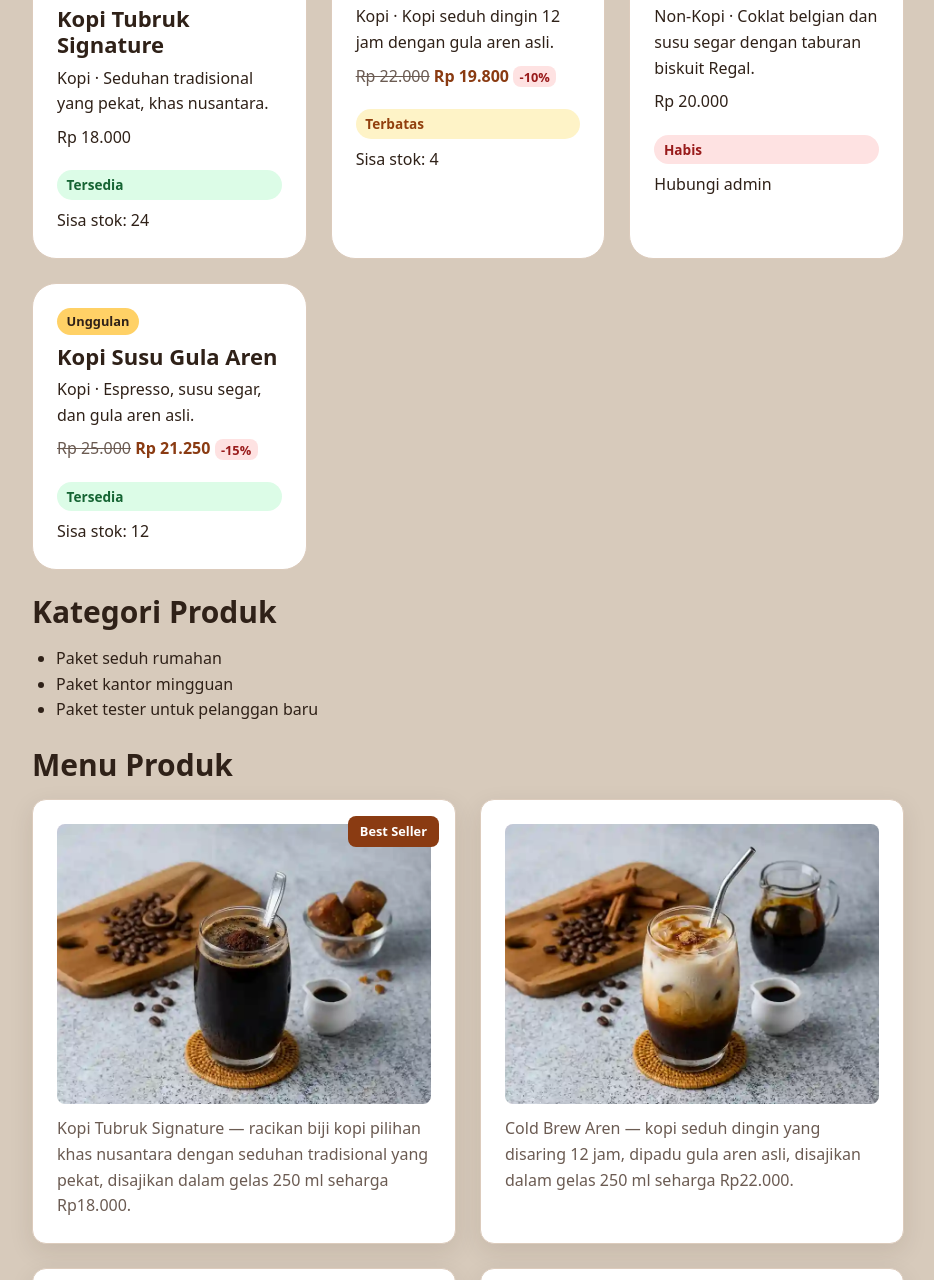
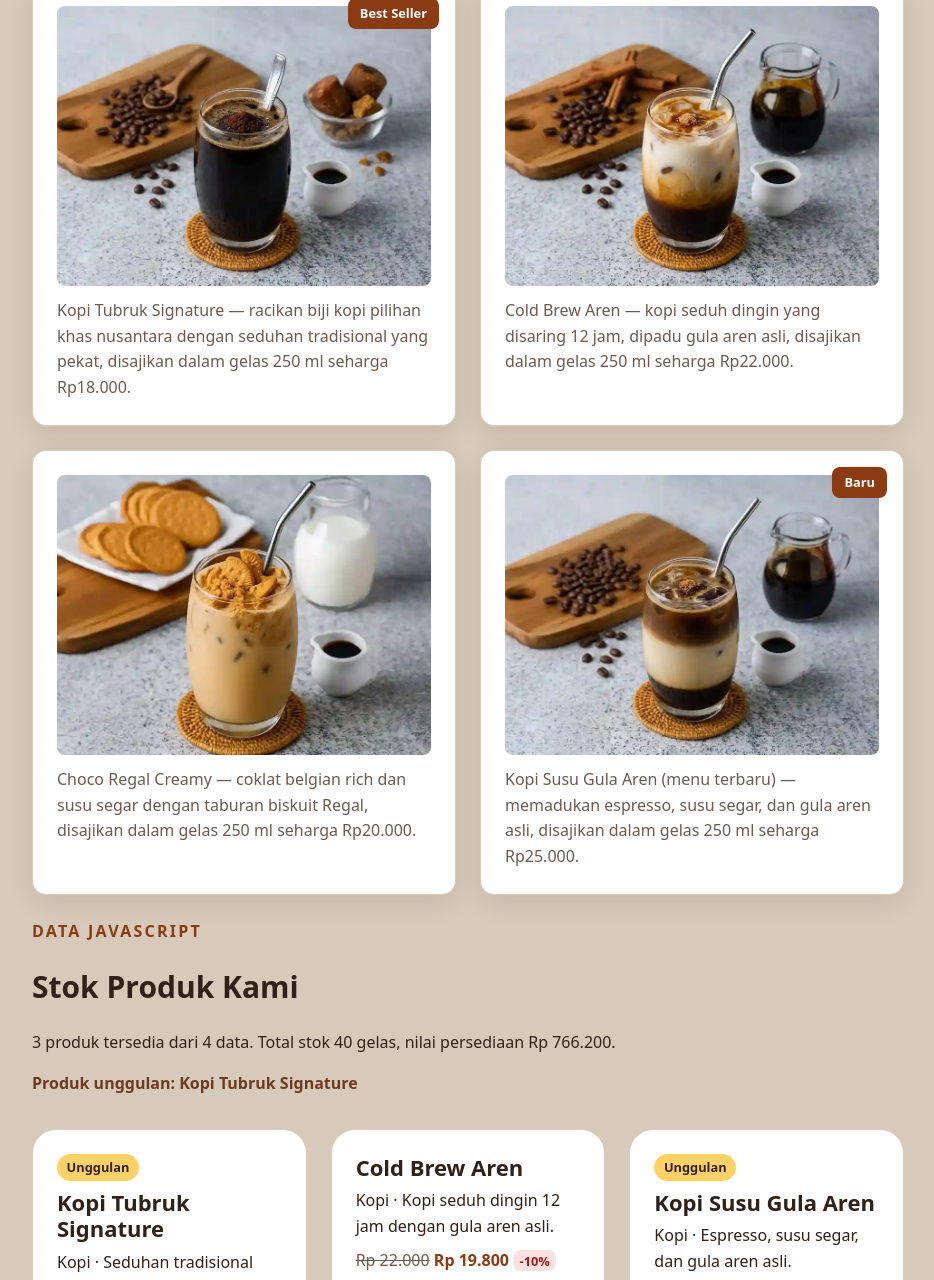
Before and after one commit to nasywaaqilla/website-umkm, a plain HTML site: page produk.html in a window 1280 px wide. Shown: the part 469-1749 px from the top of the page, without its empty margins (172-1106 px from the left). Drawn offline with Linux system fonts and the light colour scheme.

Commit message:
Feat: merapikan js (filter, map, find, for... of, console.table)

```diff
--- a/css/style.css
+++ b/css/style.css
@@ -495,7 +495,6 @@ audio {
   margin: 0;
 }
 
-
 .tips-box {
   padding: var(--spacing-md);
   background: var(--color-surface-soft);
@@ -781,3 +780,8 @@ textarea:focus-visible {
   background: #fee2e2;
   border-radius: var(--radius-sm);
 }
+
+#produk-unggulan {
+  font-weight: 700;
+  color: var(--color-primary, #6f3b1f);
+}
--- a/js/app.js
+++ b/js/app.js
@@ -1,70 +1,38 @@
 "use strict";
-console.log("P09 JavaScript aktif");
+console.log("P10 JavaScript aktif");
 
 const produkUmkm = [
-    {
-        nama: "Kopi Tubruk Signature",
-        kategori: "Kopi",
-        harga: 18000,
-        stok: 24, // > 5  -> Tersedia
-        isUnggulan: true,
-        deskripsi: "Seduhan tradisional yang pekat, khas nusantara.",
-        diskonPersen: 0,
-    },
-    {
-        nama: "Cold Brew Aren",
-        kategori: "Kopi",
-        harga: 22000,
-        stok: 4, // 1-5 -> Terbatas
-        isUnggulan: false,
-        deskripsi: "Kopi seduh dingin 12 jam dengan gula aren asli.",
-        diskonPersen: 10,
-    },
-    {
-        nama: "Choco Regal Creamy",
-        kategori: "Non-Kopi",
-        harga: 20000,
-        stok: 0, // = 0 -> Habis
-        isUnggulan: false,
-        deskripsi: "Coklat belgian dan susu segar dengan taburan biskuit Regal.",
-        diskonPersen: 0,
-    },
-    {
-        nama: "Kopi Susu Gula Aren",
-        kategori: "Kopi",
-        harga: 25000,
-        stok: 12, // > 5  -> Tersedia
-        isUnggulan: true,
-        deskripsi: "Espresso, susu segar, dan gula aren asli.",
-        diskonPersen: 15,
-    },
+    { id: 1, nama: "Kopi Tubruk Signature", kategori: "Kopi", harga: 18000, stok: 24, isUnggulan: true, diskonPersen: 0, gambar: "assets/images/kopi_tubruk_signature.webp", deskripsi: "Seduhan tradisional yang pekat, khas nusantara." },
+    { id: 2, nama: "Cold Brew Aren", kategori: "Kopi", harga: 22000, stok: 4, isUnggulan: false, diskonPersen: 10, gambar: "assets/images/cold_brew_aren.webp", deskripsi: "Kopi seduh dingin 12 jam dengan gula aren asli." },
+    { id: 3, nama: "Choco Regal Creamy", kategori: "Non-Kopi", harga: 20000, stok: 0, isUnggulan: false, diskonPersen: 0, gambar: "assets/images/choco_regal.webp", deskripsi: "Coklat belgian dan susu segar dengan taburan biskuit Regal." },
+    { id: 4, nama: "Kopi Susu Gula Aren", kategori: "Kopi", harga: 25000, stok: 12, isUnggulan: true, diskonPersen: 15, gambar: "assets/images/kopi_susu_aren.webp", deskripsi: "Espresso, susu segar, dan gula aren asli." }
 ];
 
-const formatRupiah = new Intl.NumberFormat("id-ID", {
-    style: "currency",
-    currency: "IDR",
-    maximumFractionDigits: 0,
-});
+function formatRupiah(nilai) {
+    const angka = Number(nilai);
+    if (!Number.isFinite(angka)) {
+        return "Rp 0";
+    }
+    return new Intl.NumberFormat("id-ID", {
+        style: "currency",
+        currency: "IDR",
+        maximumFractionDigits: 0
+    }).format(angka).replace(/\u00a0/g, " ");
+}
 
 function hitungHargaAkhir(harga, diskonPersen = 0) {
-    const persen = Number(diskonPersen);
-
-    if (!Number.isFinite(persen) || persen <= 0) {
-        return harga;
-    }
-
-    const persenValid = Math.min(persen, 100);
-    return Math.round(harga - (harga * persenValid) / 100);
+    const persen = Math.min(Math.max(Number(diskonPersen) || 0, 0), 100);
+    return Math.round(harga - (harga * persen) / 100);
 }
 
 function statusStok(stok) {
-    if (stok === 0) {
-        return { label: "Habis", className: "empty" };
-    } else if (stok <= 5) {
-        return { label: "Terbatas", className: "warning" };
-    } else {
-        return { label: "Tersedia", className: "" };
+    if (stok <= 0) {
+        return { label: "Habis", class: "stok-habis" };
     }
+    if (stok <= 5) {
+        return { label: "Stok terbatas", class: "stok-terbatas" };
+    }
+    return { label: "Tersedia", class: "stok-tersedia" };
 }
 
 function buatKartuProduk(produk) {
@@ -78,20 +46,20 @@ function buatKartuProduk(produk) {
 
     const blokHarga = adaDiskon
         ? `<p class="price">
-             <s class="price-old">${formatRupiah.format(produk.harga)}</s>
-             <span class="price-promo">${formatRupiah.format(hargaAkhir)}</span>
+             <s class="price-old">${formatRupiah(produk.harga)}</s>
+             <span class="price-promo">${formatRupiah(hargaAkhir)}</span>
              <span class="discount-tag">-${produk.diskonPersen}%</span>
            </p>`
-        : `<p class="price">${formatRupiah.format(produk.harga)}</p>`;
+        : `<p class="price">${formatRupiah(produk.harga)}</p>`;
 
     return `
-      <article class="js-product-card">
+      <article class="js-product-card" data-id="${produk.id}">
         ${badgeUnggulan}
         <h3>${produk.nama}</h3>
-        <p>${produk.kategori} &middot; ${produk.deskripsi}</p>
+        <p class="category-note">${produk.kategori} &middot; ${produk.deskripsi}</p>
         ${blokHarga}
-        <span class="stock-badge ${status.className}">${status.label}</span>
-        <p>${produk.stok > 0 ? `Sisa stok: ${produk.stok}` : "Hubungi admin"}</p>
+        <span class="stock-badge ${status.class}">${status.label}</span>
+        <p>Sisa stok: ${produk.stok}</p>
       </article>
     `;
 }
@@ -99,36 +67,44 @@ function buatKartuProduk(produk) {
 function renderProduk() {
     const grid = document.querySelector("#produk-dinamis");
     const ringkasan = document.querySelector("#produk-ringkasan");
+    const unggulan = document.querySelector("#produk-unggulan");
 
-    if (!grid || !ringkasan) {
+    if (!grid || !ringkasan || !unggulan) {
+        console.warn("Target render produk tidak ditemukan; render dilewati.");
         return;
     }
 
-    let jumlahTersedia = 0;
-    let markup = "";
+    console.table(produkUmkm);
 
-    for (const produk of produkUmkm) {
-        if (produk.stok > 0) {
-            jumlahTersedia++;
-        }
-        markup += buatKartuProduk(produk);
+    const produkTersedia = produkUmkm.filter((produk) => produk.stok > 0);
+    console.log("Jumlah data awal:", produkUmkm.length, "| tersedia:", produkTersedia.length);
+
+    const daftarKartu = produkTersedia.map(buatKartuProduk);
+    console.log("Jumlah kartu HTML:", daftarKartu.length);
+
+    const produkUnggulan = produkTersedia.find((produk) => produk.isUnggulan === true);
+    console.log("Produk unggulan:", produkUnggulan);
+
+    let totalStok = 0;
+    let nilaiPersediaan = 0;
+    for (const produk of produkTersedia) {
+        const hargaAkhir = hitungHargaAkhir(produk.harga, produk.diskonPersen);
+        totalStok += produk.stok;
+        nilaiPersediaan += hargaAkhir * produk.stok;
+        console.log(`[hitung] ${produk.nama}: harga akhir ${hargaAkhir} x stok ${produk.stok}`);
     }
+    console.log("Total stok:", totalStok, "| Nilai persediaan:", nilaiPersediaan);
 
-    grid.innerHTML = markup;
-    ringkasan.textContent = `${jumlahTersedia} produk tersedia dari ${produkUmkm.length} data.`;
+    grid.innerHTML = daftarKartu.join("");
+    ringkasan.textContent =
+        `${produkTersedia.length} produk tersedia dari ${produkUmkm.length} data. ` +
+        `Total stok ${totalStok} gelas, nilai persediaan ${formatRupiah(nilaiPersediaan)}.`;
 
-    console.table(
-        produkUmkm.map((p) => ({
-            nama: p.nama,
-            kategori: p.kategori,
-            harga: p.harga,
-            diskonPersen: p.diskonPersen,
-            hargaAkhir: hitungHargaAkhir(p.harga, p.diskonPersen),
-            stok: p.stok,
-            status: statusStok(p.stok).label,
-            isUnggulan: p.isUnggulan,
-        }))
-    );
+    if (produkUnggulan) {
+        unggulan.textContent = `Produk unggulan: ${produkUnggulan.nama}`;
+    } else {
+        unggulan.textContent = "Belum ada produk unggulan.";
+    }
 }
 
 document.addEventListener("DOMContentLoaded", renderProduk);
--- a/produk.html
+++ b/produk.html
@@ -43,15 +43,6 @@
             <p>Pilih produk sesuai kebutuhan seduh harian, kantor, atau hadiah.</p>
         </section>
 
-        <section class="section" aria-labelledby="produk-dinamis-title">
-            <div class="section-header">
-                <p class="eyebrow">Data JavaScript</p>
-                <h2 id="produk-dinamis-title">Stok Produk Kami</h2>
-                <p id="produk-ringkasan">Data produk akan dimuat melalui JavaScript.</p>
-            </div>
-            <div id="produk-dinamis" class="js-product-grid"></div>
-        </section>
-
         <section aria-labelledby="kategori-title">
             <h2 id="kategori-title">Kategori Produk</h2>
             <ul>
@@ -95,6 +86,16 @@
                         aren asli, disajikan dalam gelas 250 ml seharga Rp25.000.</figcaption>
                 </figure>
             </div>
+        </section>
+
+        <section class="section" aria-labelledby="produk-dinamis-title">
+            <div class="section-header">
+                <p class="eyebrow">Data JavaScript</p>
+                <h2 id="produk-dinamis-title">Stok Produk Kami</h2>
+                <p id="produk-ringkasan">Data produk akan dimuat melalui JavaScript.</p>
+                <p id="produk-unggulan">Produk unggulan akan ditentukan melalui JavaScript.</p>
+            </div>
+            <div id="produk-dinamis" class="js-product-grid"></div>
         </section>
 
         <section aria-labelledby="harga-title">
```
